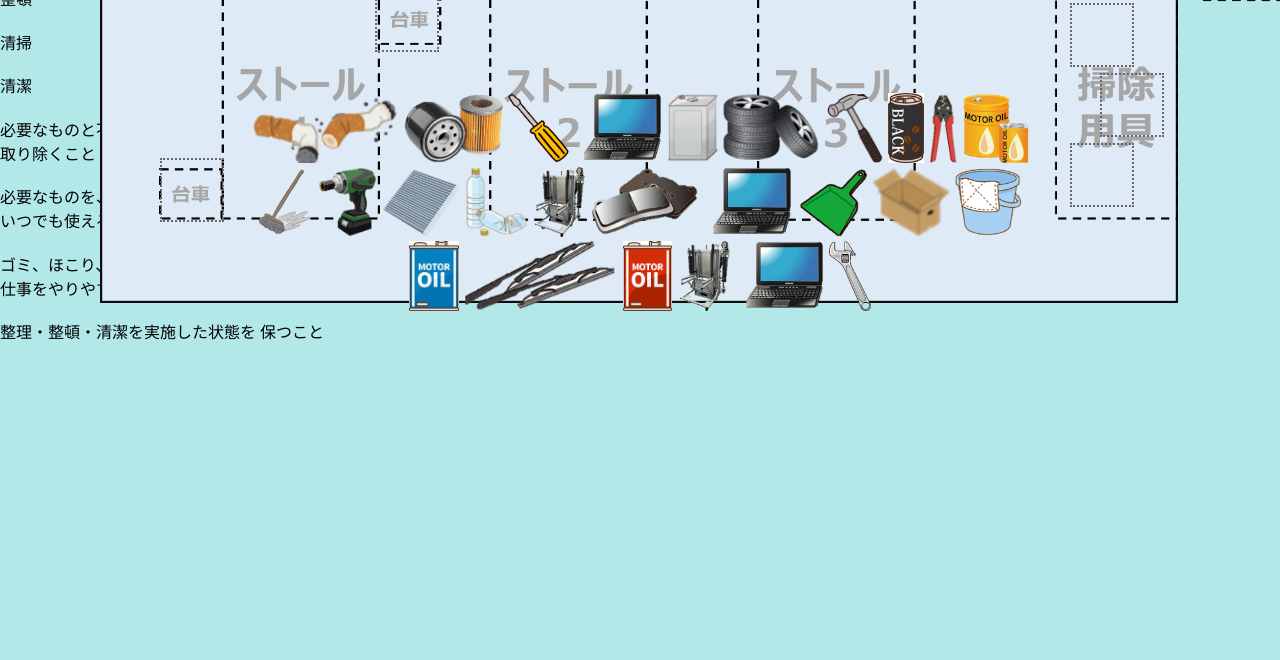
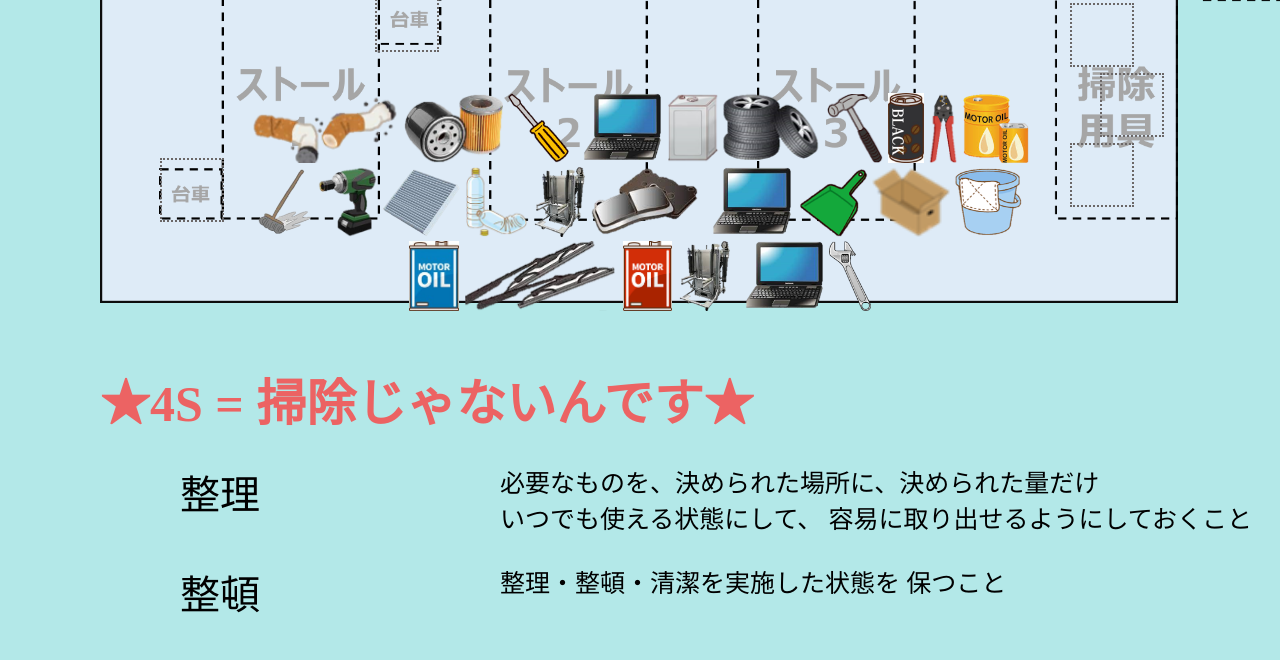
Before and after one commit to NANAMOTOJIMA/NANAMOTOJIMA.github.io, a plain HTML site: page index.html in a window 1280 px wide. Shown: the part 437-1097 px from the top of the page. Before the commit the page ends 800 px from the top, so only its background shows below. Drawn offline with Linux system fonts and the light colour scheme.

Commit message:
Update style.css

```diff
--- a/style.css
+++ b/style.css
@@ -10,11 +10,21 @@ body {
 }
 
 /* タイトル */
-.title {
+.title1 {
     font-size: 50px;
+    width: 800px;
     position: absolute;
     top: 60px;
     left: 400px;
+    color: #ec6363; /*背景の色指定*/
+}
+
+.title2 {
+    font-size: 50px;
+    width: 1200px;
+    position: absolute;
+    top: 800px;
+    left: 100px;
     color: #ec6363; /*背景の色指定*/
 }
 
@@ -191,3 +201,58 @@ body {
     top: 595px;
     left: 160px;
 }
+
+
+/* ゴミ箱のスタイル */
+.start {
+    font-size: 40px;
+    width: 120px;
+    border: 10px rgb(221, 76, 221);
+    position: absolute;
+    cursor: pointer;
+    text-align: center;
+}
+.end {
+    font-size: 25px;
+    width: 760px;
+    border: 10px dotted (221, 76, 221);
+    position: absolute;
+    cursor: pointer;
+    /* text-align: center; */
+}
+
+
+#start1 {
+    top: 900px;
+    left: 160px;
+}
+#start2 {
+    top: 1000px;
+    left: 160px;
+}
+#start3 {
+    top: 1100px;
+    left: 160px;
+}
+#start4 {
+    top: 1200px;
+    left: 160px;
+}
+
+
+#end1 {
+    top: 1100px;
+    left: 500px;
+}
+#end2 {
+    top: 900px;
+    left: 500px;
+}
+#end3 {
+    top: 1200px;
+    left: 500px;
+}
+#end4 {
+    top: 1000px;
+    left: 500px;
+}
```
